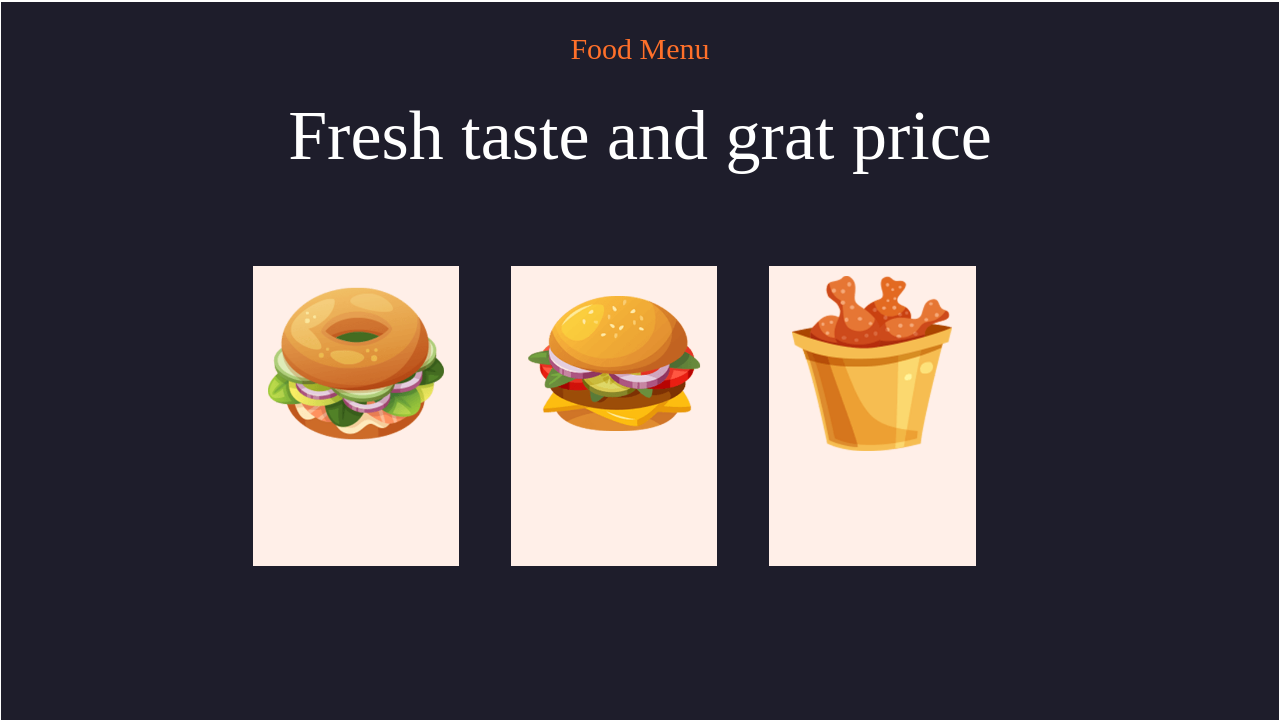
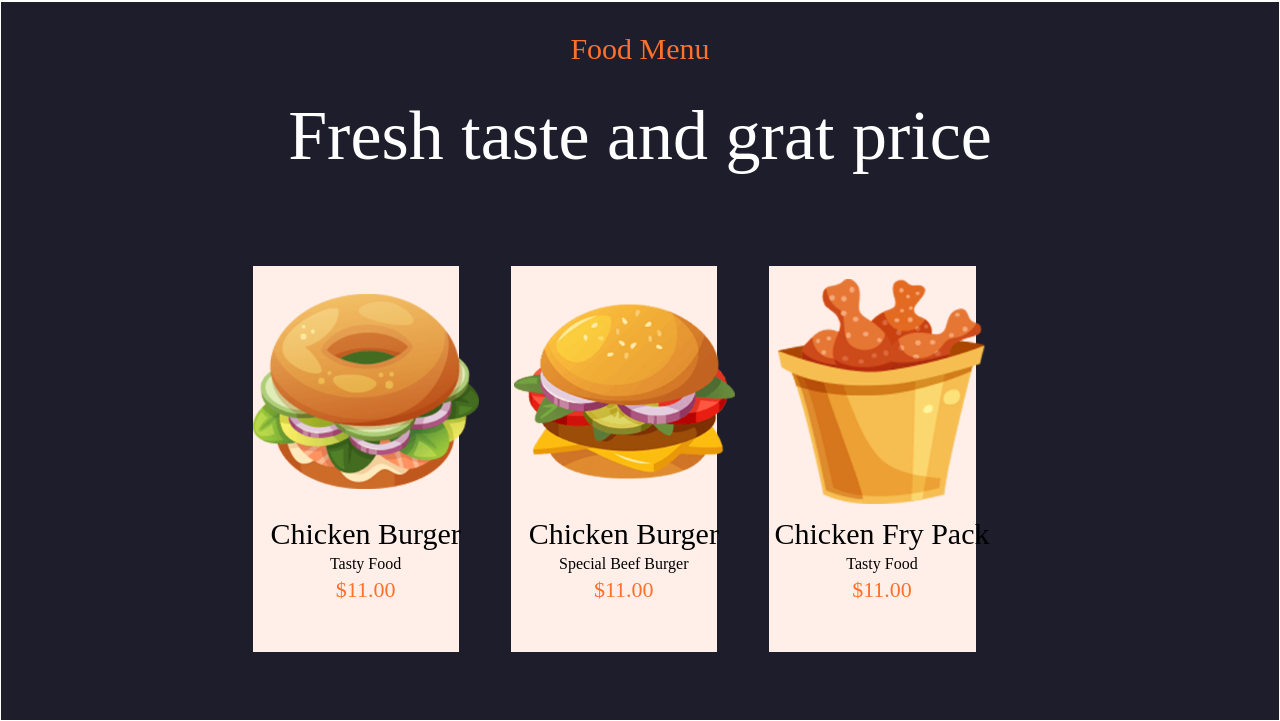
Before and after one commit to Gonzx77/proyectoWeb, a plain HTML site: page index.html in a window 1280 px wide. Shown: the part 1519-2240 px from the top of the page. Drawn offline with nearby package versions, Linux system fonts and the light colour scheme.

Commit message:
Se termino el menu de comida rapida, pero aun no se adapta a dispositivos moviles

```diff
--- a/css/style.css
+++ b/css/style.css
@@ -174,6 +174,22 @@ body{
     height: 90%;
 }
 
+.productTitle{
+    text-align: center;
+    font-size: 30px;
+    margin-bottom: 4px;
+}
+.productDescript{
+    text-align: center;
+    font-size: 16px;
+    margin-bottom: 4px;
+}
+.productPrice{
+    text-align: center;
+    font-size: 22px;
+    color: var(--color-1);
+}
+
 
 
 
--- a/index.html
+++ b/index.html
@@ -76,7 +76,9 @@
                     <img class="productImg" src="storage/images/food1.png">
                 </div>
                 <div class="productTextCont">
-                    <p class="productTitle"></p>
+                    <p class="productTitle">Chicken Burger</p>
+                    <p class="productDescript">Tasty Food</p>
+                    <p class="productPrice">$11.00</p>
                 </div>
             </div>
             <div class="productCont">
@@ -84,7 +86,9 @@
                     <img class="productImg" src="storage/images/food2.png">
                 </div>
                 <div class="productTextCont">
-
+                    <p class="productTitle">Chicken Burger</p>
+                    <p class="productDescript">Special Beef Burger</p>
+                    <p class="productPrice">$11.00</p>
                 </div>
             </div>
             <div class="productCont">
@@ -92,7 +96,9 @@
                     <img class="productImg" src="storage/images/food3.png">
                 </div>
                 <div class="productTextCont">
-
+                    <p class="productTitle">Chicken Fry Pack</p>
+                    <p class="productDescript">Tasty Food</p>
+                    <p class="productPrice">$11.00</p>
                 </div>
             </div>
         </div>
```
